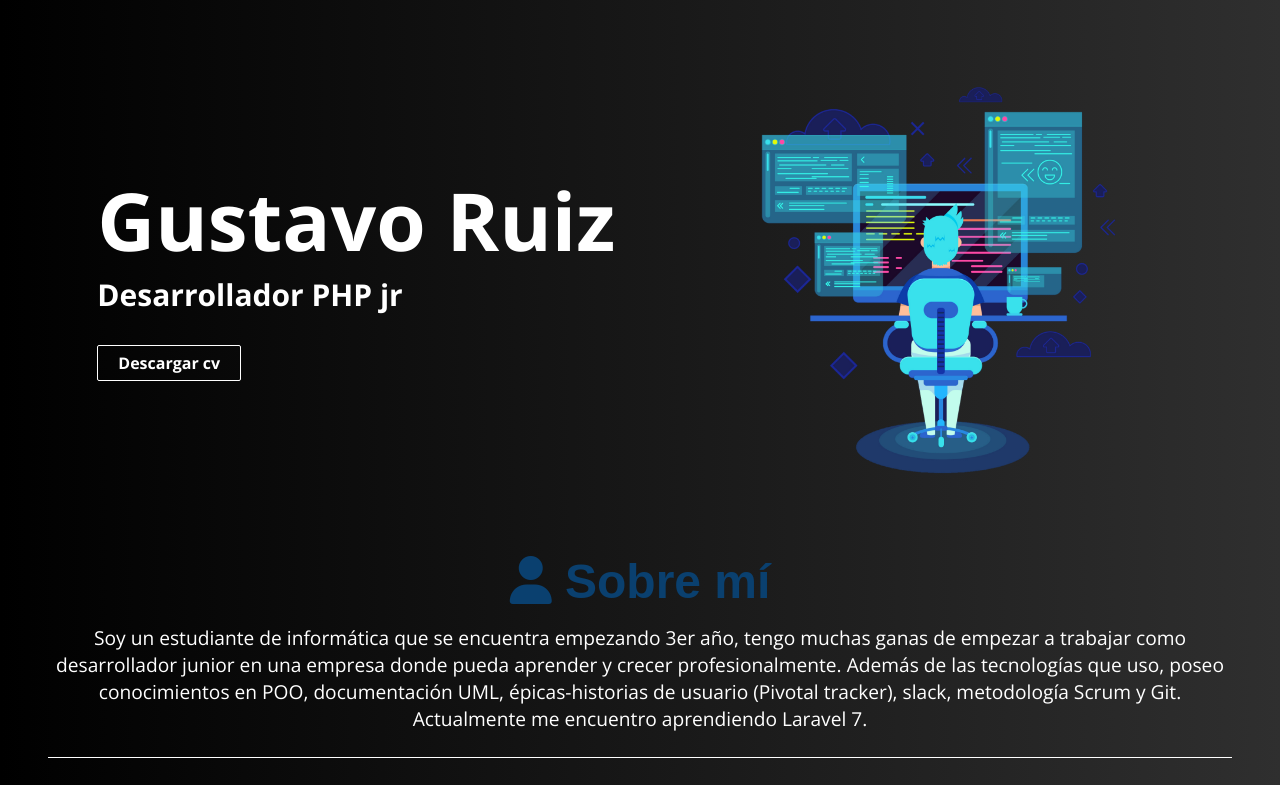
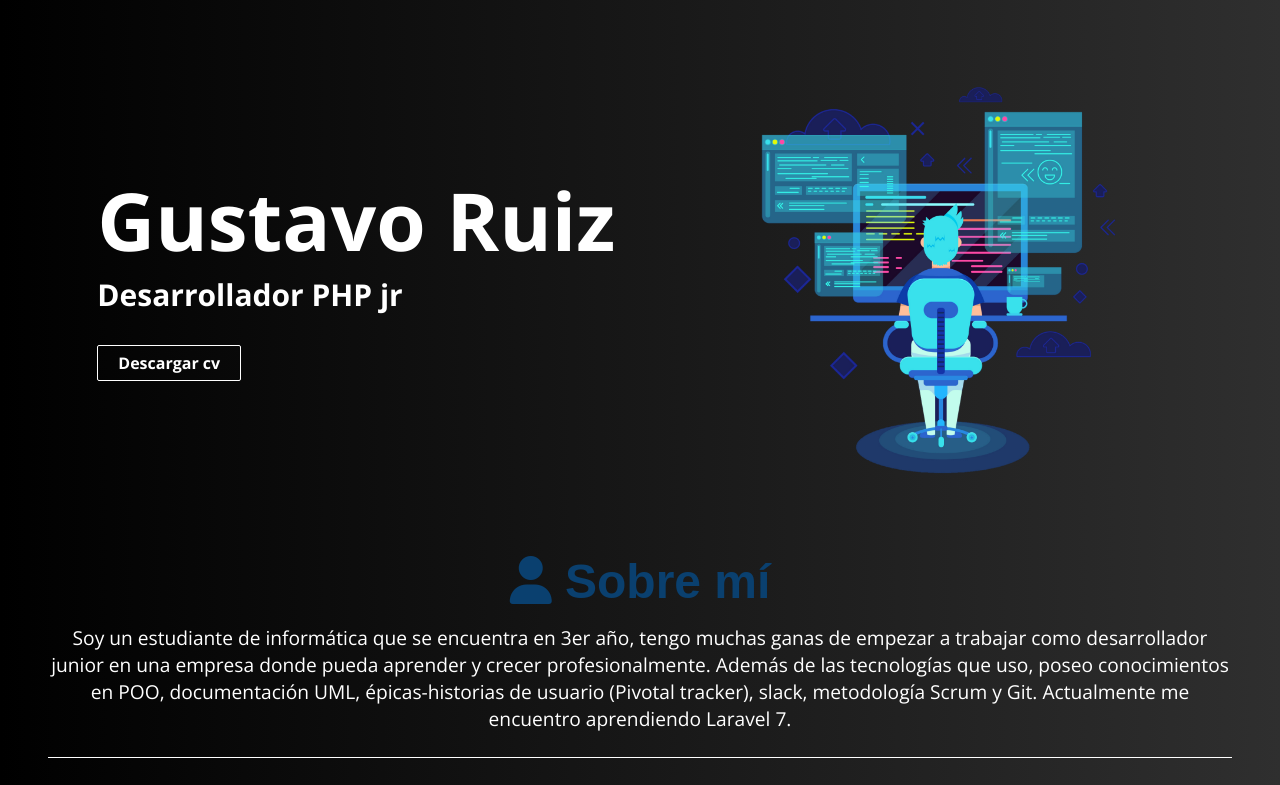
Before and after one commit to GustavoRu/Portafolio, a plain HTML site: page index.html in a window 1280 px wide. Shown: the top 785 px of the page. Drawn offline with nearby package versions, Linux system fonts and the light colour scheme.

Commit message:
Update index.html
detalles descripcion

```diff
--- a/index.html
+++ b/index.html
@@ -29,7 +29,7 @@
           <div class="secciones">
             <div class="datos">
                 <h2 class="datos-titulos"><i class="fa fa-user" aria-hidden="true"></i> Sobre mí</h2>
-                <div class="txt">Soy un estudiante de informática que se encuentra empezando 3er año, tengo
+                <div class="txt">Soy un estudiante de informática que se encuentra en 3er año, tengo
                     muchas ganas de empezar a trabajar
                     como desarrollador junior en una
                     empresa donde pueda aprender y
```
